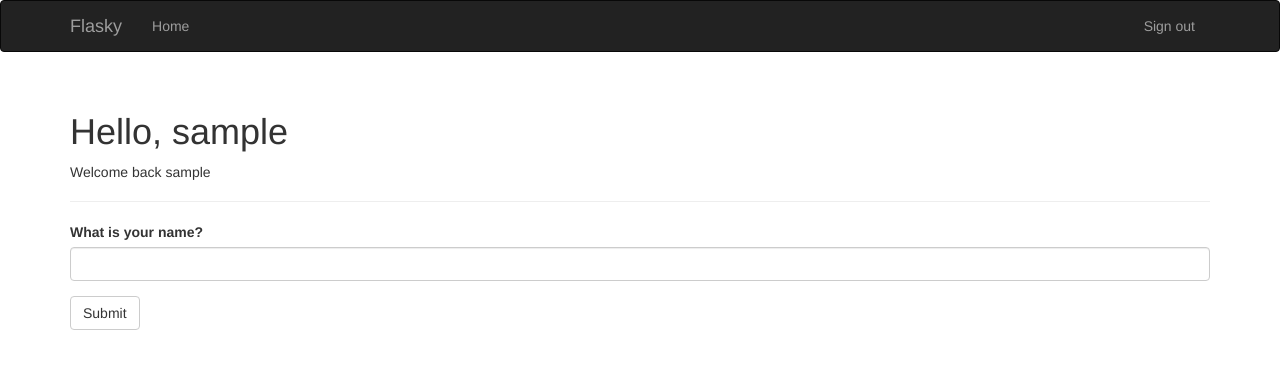
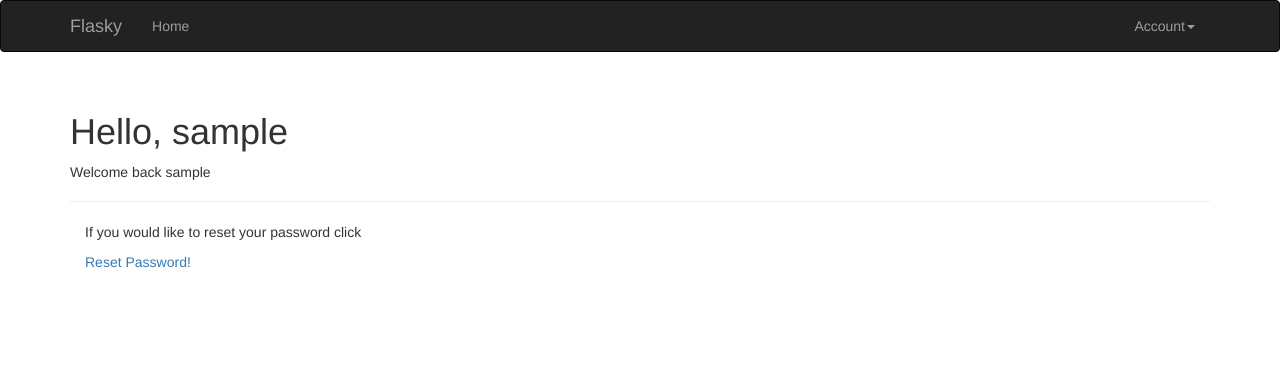
Before and after one commit to iluvwnba/itsfailedagain, a Flask app: page / in a window 1280 px wide. Shown: the top 369 px of the page. Run offline with Flask 2, Linux system fonts and the light colour scheme; a user stored in the database is signed in; some libraries are stand-ins or nearby versions.

Commit message:
Added user password reset

```diff
--- a/app/auth/forms.py
+++ b/app/auth/forms.py
@@ -32,3 +32,10 @@ class RegistrationForm(Form):
     def validate_username(self, field):
         if User.query.filter_by(username=field.data).first():
             raise ValidationError('Username already in use.')
+
+class PasswordResetForm(Form):
+    current_pass = PasswordField('Current Password', validators=[DataRequired(), Length(1, 64)])
+    password = PasswordField('New Password', validators=[
+        DataRequired(), EqualTo('password2', message='Passwords must match.')])
+    password2 = PasswordField('Confirm New Password', validators=[DataRequired()])
+    submit = SubmitField('Register')
--- a/app/auth/views.py
+++ b/app/auth/views.py
@@ -5,7 +5,7 @@ from flask.ext.login import login_user, login_required, logout_user, current_use
 from .. import db
 from ..models import User
 from . import auth
-from .forms import LoginForm, RegistrationForm
+from .forms import LoginForm, RegistrationForm, PasswordResetForm
 from ..email import send_email
 
 @auth.route('/login', methods=['GET', 'POST'])
@@ -70,3 +70,18 @@ def unconfirmed():
     if current_user.is_anonymous() or current_user.confirmed:
         return redirect(url_for('main.index'))
     return render_template('auth/unconfirmed.html')
+
+@auth.route('/reset_password', methods=['GET', 'POST'])
+@login_required
+def reset_password():
+    form = PasswordResetForm()
+    user = User.query.filter_by(email=current_user.email).first()
+    if form.validate_on_submit():
+        if user.verify_password(form.current_pass.data):
+            user.password = form.password.data
+            db.session.add(user)
+            db.session.commit()
+            flash('Password has been changed!')
+            return redirect(url_for('main.index'))
+        flash('Your current password was not correct')
+    return render_template('auth/reset_password.html', form=form)
--- a/app/templates/base.html
+++ b/app/templates/base.html
@@ -25,11 +25,17 @@
                 <li><a href="{{ url_for('main.index') }}">Home</a></li>
             </ul>
             <ul class="nav navbar-nav navbar-right">
-                {%  if current_user.is_authenticated() %}
-                <li><a href="{{ url_for('auth.logout') }}">Sign out</a></li>
-                {% else %}
-                <li><a href="{{ url_for('auth.login') }}">Sign in</a></li>
-                {% endif %}
+                <li class="dropdown">
+                    <a href="#" data-toggle="dropdown" class="dropdown-toggle">Account<b class="caret"></b></a>
+                    <ul class="dropdown-menu">
+                        {%  if current_user.is_authenticated() %}
+                            <li><a href="{{ url_for('auth.reset_password') }}">Reset password</a></li>
+                            <li><a href="{{ url_for('auth.logout') }}">Sign out</a></li>
+                        {% else %}
+                            <li><a href="{{ url_for('auth.login') }}">Sign in</a></li>
+                        {% endif %}
+                    </ul>
+                </li>
             </ul>
         </div>
     </div>
--- a/app/templates/index.html
+++ b/app/templates/index.html
@@ -6,6 +6,7 @@
         <h1>Hello,
         {% if current_user.is_authenticated() %}
             {{ current_user.username }}
+
         {% else %}
             Stranger
         {% endif %}
@@ -16,6 +17,11 @@
         <p>Welcome back {{ current_user.username }}</p>
         {% endif %}
     </div>
-    {{ wtf.quick_form(form) }}
+    <div class="col-md-10">
+    {% if current_user.is_authenticated() %}
+        <p>If you would like to reset your password click </p>
+        <a href="{{ url_for('auth.reset_password') }}">Reset Password!</a>
+    {% endif %}
+    </div>
 {{ super() }}
 {% endblock %}
```
Also changed, not shown: app/templates/auth/reset_password.html (added, +14 -0 lines).
